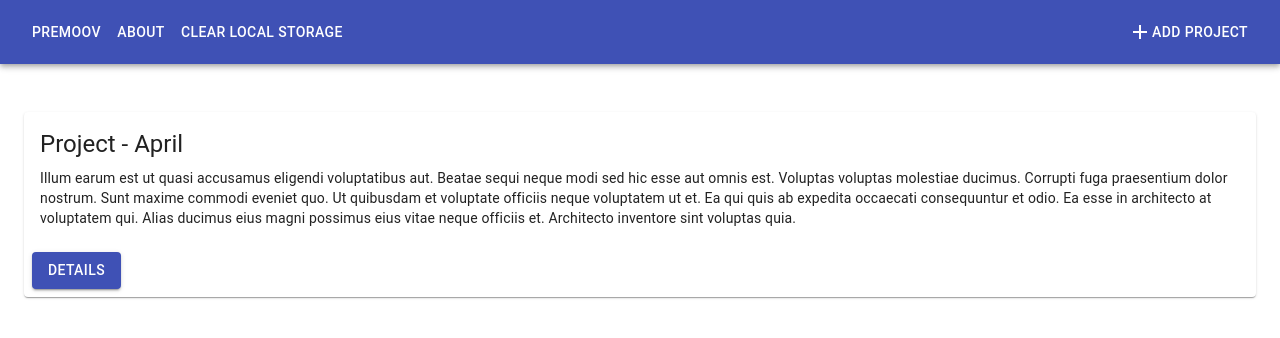
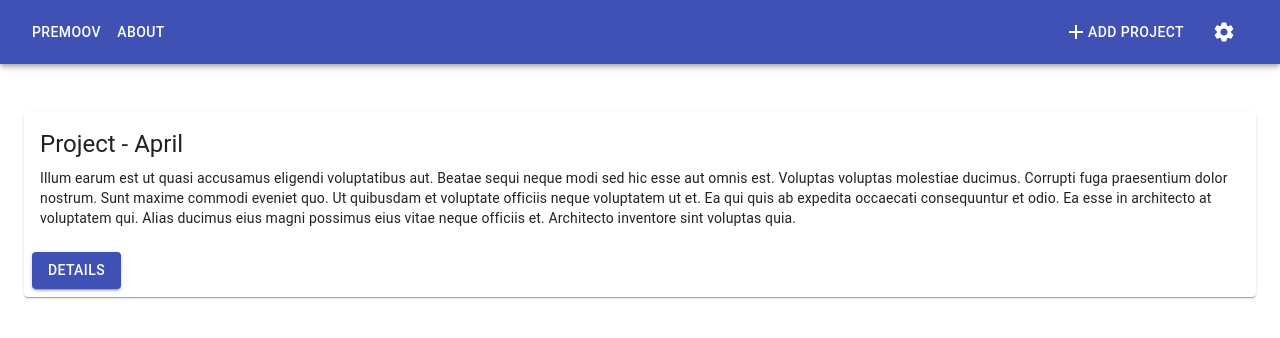
Before and after one commit to mnishiguchi/premoov-react, a React (Create React App) app: page / in a window 1280 px wide. Shown: the top 338 px of the page. Built offline with nearby package versions, Linux system fonts and the light colour scheme.

Commit message:
Improve AppHeader

```diff
--- a/src/App.tsx
+++ b/src/App.tsx
@@ -6,14 +6,11 @@ import { PersistGate } from 'redux-persist/integration/react';
 
 import { store, persistor } from './redux/store';
 import Routes from './routes';
-import AppHeader from './components/AppHeader';
 
 const App: React.FC = () => {
   return (
     <Provider store={store}>
       <PersistGate loading={null} persistor={persistor}>
-        <AppHeader />
-
         <Routes />
 
         <ToastContainer position="bottom-center" />
--- a/src/components/AppHeader.tsx
+++ b/src/components/AppHeader.tsx
@@ -1,34 +1,11 @@
-import React from 'react';
+import React, { useState } from 'react';
 import { navigate } from '@reach/router';
-import { AppBar, Toolbar, Button } from '@material-ui/core';
-import AddIcon from '@material-ui/icons/Add';
-import { useDispatch } from 'react-redux';
-import shortid from 'shortid';
+import { AppBar, Toolbar, Button, Menu, MenuItem } from '@material-ui/core';
+import SettingsIcon from '@material-ui/icons/Settings';
 
-import useToggle from '../components/useToggle';
-import ProjectFormDialog from '../components/ProjectFormDialog';
-import { Project } from '../types';
-
-const AppHeader: React.FC = () => {
-  const dispatch = useDispatch();
-
-  const {
-    open: openAddProjectModal,
-    close: closeAddProjectModal,
-    isOpen: isOpenAddProjectModal,
-  } = useToggle(false);
-
-  const handleProjectAdded = ({ name, description }: Project) =>
-    dispatch({
-      type: 'CREATE_PROJECT',
-      payload: {
-        project: {
-          name,
-          description,
-          id: shortid.generate(),
-        } as Project,
-      },
-    });
+// Defines common UI for the app header. Accepts extra menu buttons as children.
+const AppHeader: React.FC = ({ children }) => {
+  const [menuAnchorEl, setMenuAnchorEl] = useState<HTMLElement | null>(null);
 
   return (
     <AppBar position="static">
@@ -40,32 +17,43 @@ const AppHeader: React.FC = () => {
           <Button color="inherit" onClick={() => navigate('/about')}>
             About
           </Button>
+        </span>
+        <span>
+          {children}
           <Button
             color="inherit"
+            onClick={e => setMenuAnchorEl(e.currentTarget)}
+          >
+            <SettingsIcon />
+          </Button>
+        </span>
+        <Menu
+          id="simple-menu"
+          anchorEl={menuAnchorEl}
+          keepMounted
+          open={Boolean(menuAnchorEl)}
+          onClose={() => {
+            setMenuAnchorEl(null);
+          }}
+        >
+          <MenuItem
+            onClick={() => {
+              console.log(`TODO: Implement settings`);
+              setMenuAnchorEl(null);
+            }}
+          >
+            Settings
+          </MenuItem>
+          <MenuItem
             onClick={() => {
               window.localStorage.clear();
-              navigate('/');
+              setMenuAnchorEl(null);
             }}
           >
             Clear Local Storage
-          </Button>
-        </span>
-        <Button onClick={openAddProjectModal} color="inherit">
-          <AddIcon />
-          Add Project
-        </Button>
+          </MenuItem>
+        </Menu>
       </Toolbar>
-
-      <ProjectFormDialog
-        isOpen={isOpenAddProjectModal}
-        onClose={closeAddProjectModal}
-        onSubmit={(project: Project, { resetForm }: any) => {
-          closeAddProjectModal();
-          handleProjectAdded(project);
-          resetForm();
-        }}
-        title={`Add Project`}
-      />
     </AppBar>
   );
 };
--- a/src/pages/AboutPage.tsx
+++ b/src/pages/AboutPage.tsx
@@ -3,10 +3,13 @@ import { Typography } from '@material-ui/core';
 
 import SEO from '../components/SEO';
 import PageContainer from '../components/PageContainer';
+import AppHeader from '../components/AppHeader';
 
 const pageTitle = 'About';
 
 const AboutPage: React.FC = () => (
+  <>
+    <AppHeader></AppHeader>
     <PageContainer>
       <SEO title={pageTitle} />
 
@@ -20,6 +23,7 @@ const AboutPage: React.FC = () => (
         Beatae, dolores perspiciatis?
       </Typography>
     </PageContainer>
+  </>
 );
 
 export default AboutPage;
--- a/src/pages/HomePage.tsx
+++ b/src/pages/HomePage.tsx
@@ -6,18 +6,51 @@ import {
   CardContent,
   Typography,
 } from '@material-ui/core';
+import AddIcon from '@material-ui/icons/Add';
 import { Link } from '@reach/router';
-import { useSelector } from 'react-redux';
+import { useSelector, useDispatch } from 'react-redux';
+import shortid from 'shortid';
 
+import ProjectFormDialog from '../components/ProjectFormDialog';
 import SEO from '../components/SEO';
 import { Project } from '../types';
 import PageContainer from '../components/PageContainer';
+import AppHeader from '../components/AppHeader';
+import useToggle from '../components/useToggle';
 
 const HomePage: React.FC = () => {
+  const dispatch = useDispatch();
+
   // @ts-ignore
   const projects = useSelector(state => state.projects);
 
+  const {
+    open: openAddProjectModal,
+    close: closeAddProjectModal,
+    isOpen: isOpenAddProjectModal,
+  } = useToggle(false);
+
+  const handleProjectAdded = ({ name, description }: Project) =>
+    dispatch({
+      type: 'CREATE_PROJECT',
+      payload: {
+        project: {
+          name,
+          description,
+          id: shortid.generate(),
+        } as Project,
+      },
+    });
+
   return (
+    <>
+      <AppHeader>
+        <Button onClick={() => openAddProjectModal()} color="inherit">
+          <AddIcon />
+          Add Project
+        </Button>
+      </AppHeader>
+
       <PageContainer>
         <SEO />
 
@@ -42,6 +75,20 @@ const HomePage: React.FC = () => {
           </Card>
         ))}
       </PageContainer>
+
+      <div className="pm-Modals">
+        <ProjectFormDialog
+          isOpen={isOpenAddProjectModal}
+          onClose={closeAddProjectModal}
+          onSubmit={(project: Project, { resetForm }: any) => {
+            closeAddProjectModal();
+            handleProjectAdded(project);
+            resetForm();
+          }}
+          title={`Add Project`}
+        />
+      </div>
+    </>
   );
 };
 
--- a/src/pages/ProjectPage.tsx
+++ b/src/pages/ProjectPage.tsx
@@ -27,6 +27,7 @@ import { selectProjectById } from '../redux/selectors';
 import { Project, Room, RoomItem } from '../types';
 import SEO from '../components/SEO';
 import PageContainer from '../components/PageContainer';
+import AppHeader from '../components/AppHeader';
 
 const ProjectPage: React.FC<{
   id: string;
@@ -155,6 +156,9 @@ const ProjectPage: React.FC<{
   };
 
   return (
+    <>
+      <AppHeader></AppHeader>
+
       <PageContainer>
         <SEO title={pageTitle} />
 
@@ -297,6 +301,7 @@ const ProjectPage: React.FC<{
           )}
         </div>
       </PageContainer>
+    </>
   );
 };
 
--- a/src/pages/RoomsPage.tsx
+++ b/src/pages/RoomsPage.tsx
@@ -13,6 +13,7 @@ import RoomFormDialog from '../components/RoomFormDialog';
 import useToggle from '../components/useToggle';
 import { Room } from '../types';
 import PageContainer from '../components/PageContainer';
+import AppHeader from '../components/AppHeader';
 
 const RoomsPage: React.FC<{
   projectId: string;
@@ -63,6 +64,9 @@ const RoomsPage: React.FC<{
   };
 
   return (
+    <>
+      <AppHeader></AppHeader>
+
       <PageContainer>
         <SEO title={`Rooms | ${project!.name}`} />
 
@@ -111,6 +115,7 @@ const RoomsPage: React.FC<{
           )}
         </div>
       </PageContainer>
+    </>
   );
 };
 
```
Lines whose indentation alone changed are shown as unchanged.
